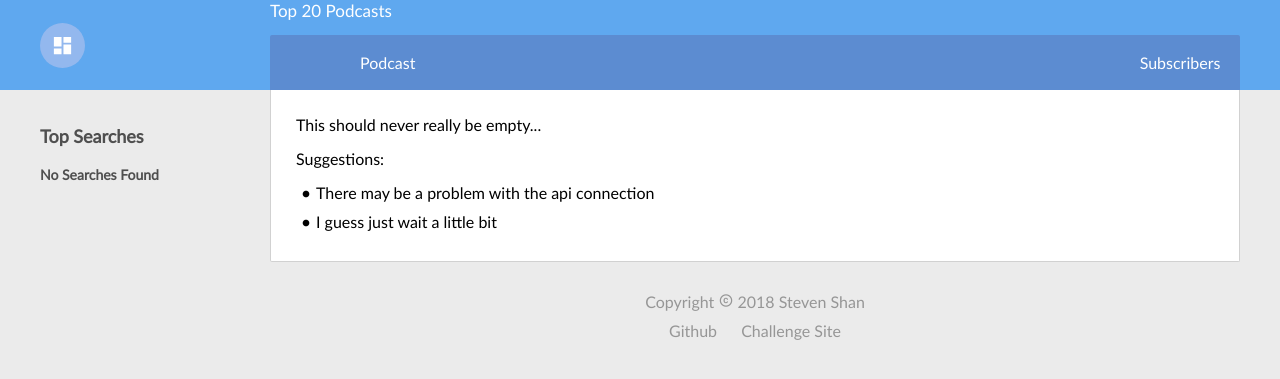
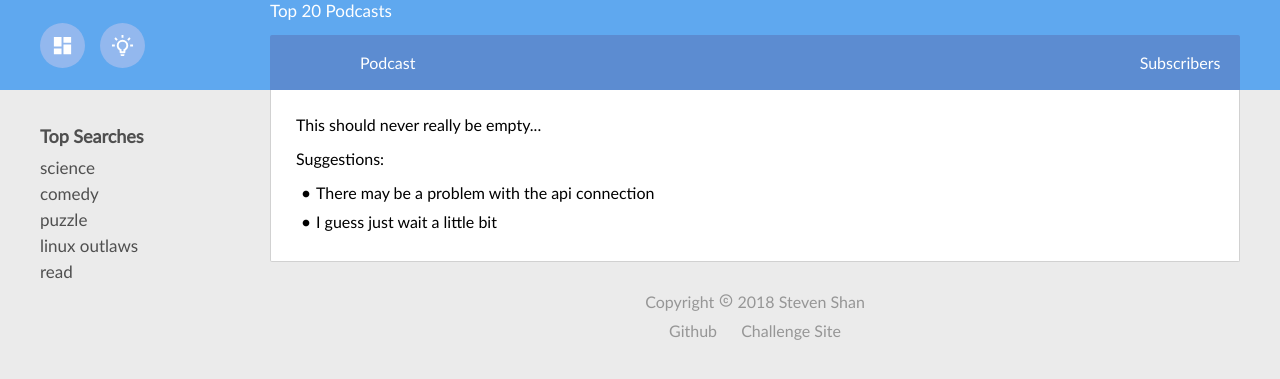
Before and after one commit to stevenshan/podcast-service, a Django app: page / in a window 1280 px wide. Shown: the part 140-519 px from the top of the page. Run offline with Django 3.2, Linux system fonts and the light colour scheme; data that the repository does not hold is empty.

Commit message:
added suggestions button to side menu

```diff
--- /dev/null
+++ b/database/searches.json
@@ -0,0 +1 @@
+{"count": 0, "top": [[1, "science"], [1, "comedy"], [1, "puzzle"], [1, "linux outlaws"], [1, "read"]], "lib": {"linux outlaws": 1, "science": 1, "puzzle": 1, "comedy": 1, "read": 1}}
--- a/website/static/website/css/template.css
+++ b/website/static/website/css/template.css
@@ -542,8 +542,8 @@ Top Sidebar - upper section with only 2 buttons
     background-image: url("../imgs/dashboard.svg");
 }
 
-#main #sidebar #topSidebar #notificationLink {
-    background-image: url("../imgs/notification.svg");
+#main #sidebar #topSidebar #suggestionLink {
+    background-image: url("../imgs/lightbulb.svg");
 }
 
 /* Icon hover action */
@@ -556,8 +556,8 @@ Top Sidebar - upper section with only 2 buttons
     background-image: url("../imgs/dashboard.hover.svg");
 }
 
-#main #sidebar #topSidebar #notificationLink:hover {
-    background-image: url("../imgs/notification.hover.svg");
+#main #sidebar #topSidebar #suggestionLink:hover {
+    background-image: url("../imgs/lightbulb.hover.svg");
 }
 
 /*
--- a/website/templates/template.html
+++ b/website/templates/template.html
@@ -134,7 +134,7 @@
         <!-- Top section of sidebar with two circular buttons -->
         <div id="topSidebar">
           <a href="/dashboard" id="dashboardLink" title="User Dashboard"></a>
-          <!-- <div id="notificationLink" title="Notifications"></div> -->
+          <a href="/suggestions" id="suggestionLink" title="Suggestions"></a>
         </div>
 
         <!-- Bottom section of sidebar with vertically stacked links -->
```
Also changed, not shown: database/podcastMapping.db, website/static/website/imgs/lightbulb.hover.svg (added), website/static/website/imgs/lightbulb.svg (added).
